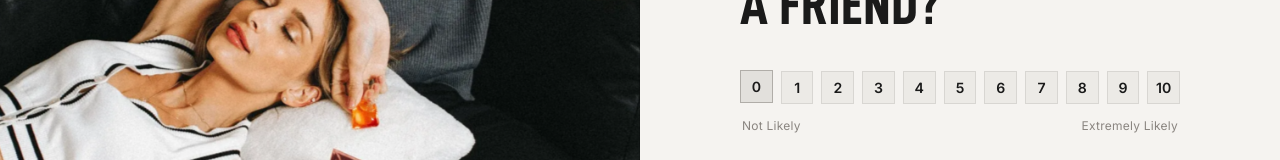
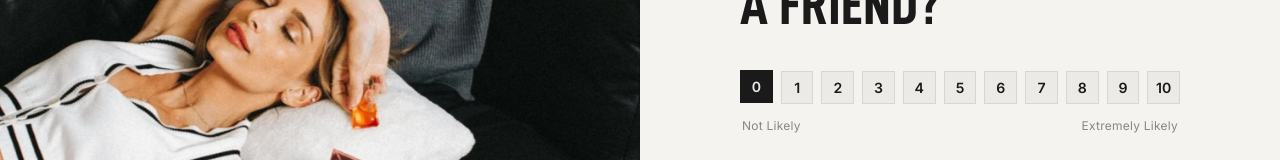
Before and after one commit to AutaraStudio/Laundry-Sauce-NPS-Survey, a React (Vite) app: page / in a window 1280 px wide. In both pictures the pointer is over the button 756 px from the left and 493 px from the top of the page. Shown: the part 406-566 px from the top of the page. Built offline with nearby package versions, Linux system fonts and the light colour scheme.

Commit message:
Update App.css

```diff
--- a/src/App.css
+++ b/src/App.css
@@ -295,7 +295,7 @@ body {
   flex: 1;
   aspect-ratio: 1;
   max-height: 52px;
-  border: 1.5px solid var(--color-border);
+  border: 1px solid var(--color-border);
   border-radius: var(--radius-box);
   background: var(--color-surface);
   color: var(--color-text);
@@ -311,8 +311,9 @@ body {
 }
 
 .scale-btn:hover {
-  background: var(--color-surface-hover);
-  border-color: var(--color-border-hover);
+  color: var(--color-surface);
+  background: var(--color-text);
+  border-color: var(--color-text);
   transform: translateY(-1px);
 }
 
```
